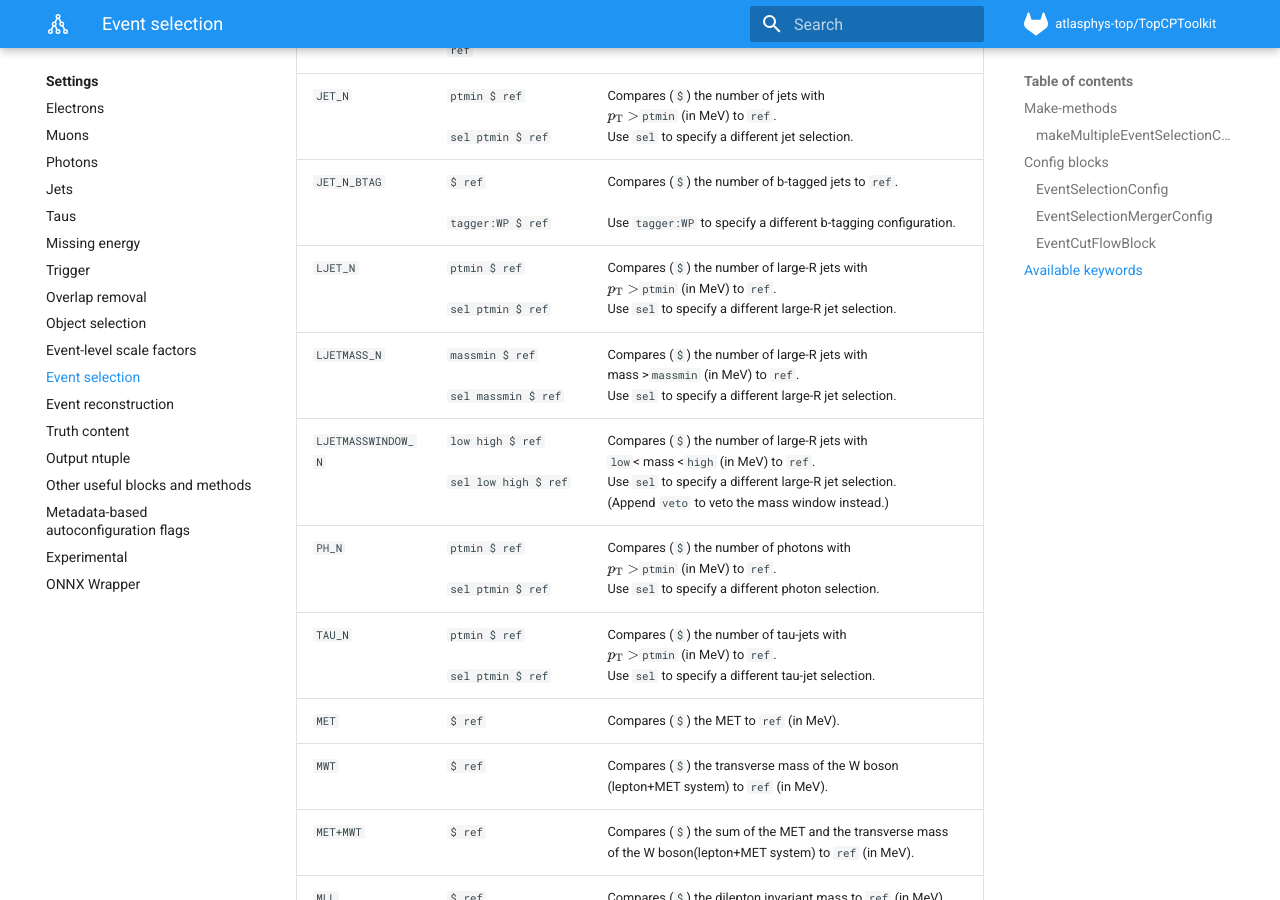
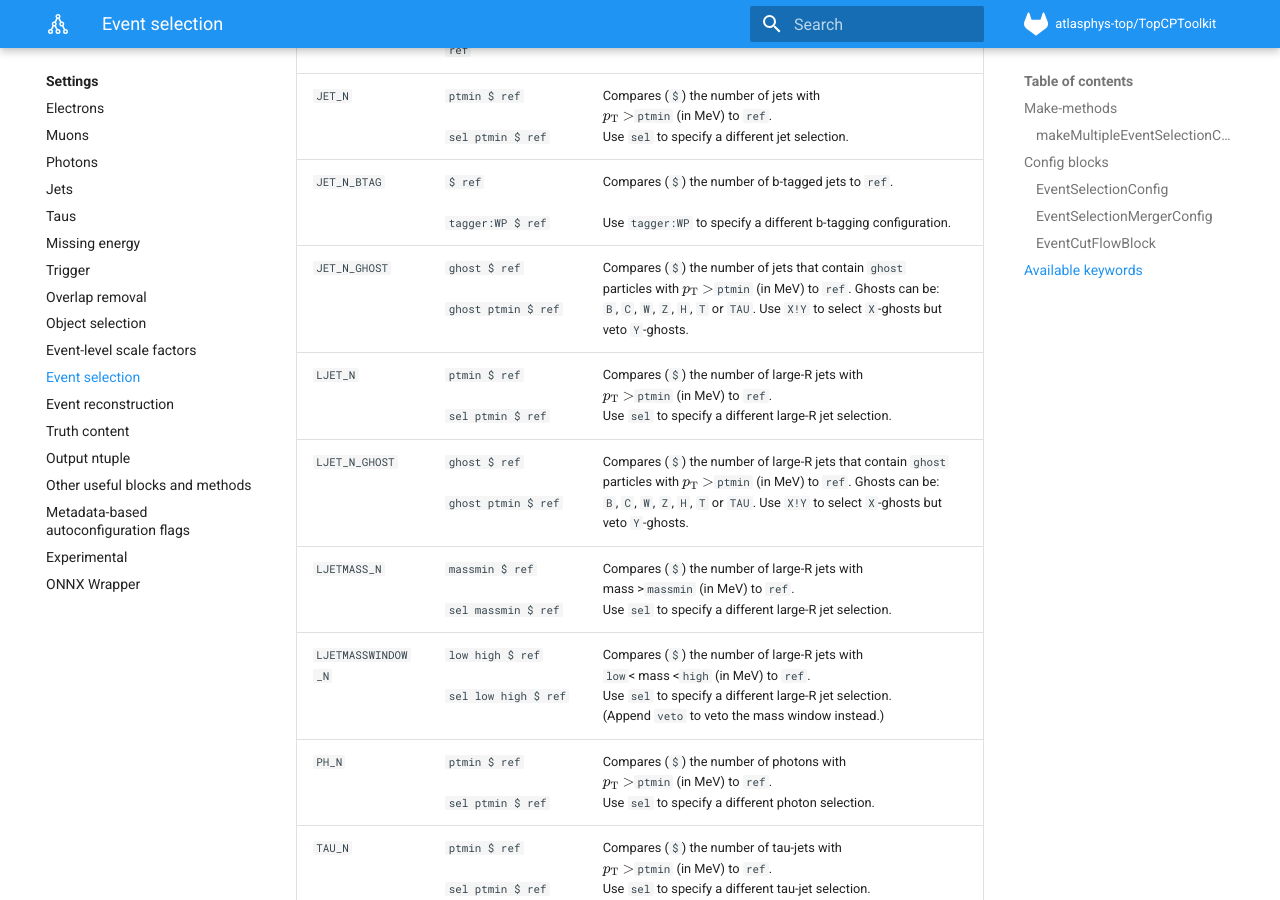
Before and after one commit to SuperNova76/TopCPToolKit, an MkDocs documentation site: the page built from docs/settings/eventselection.md, in a window 1280 px wide and 900 px high, scrolled down 5042 px. Built offline with MkDocs 1.6.1 and Material for MkDocs 9.7.7, drawn with Linux system fonts in a browser that asks for light colours; formulas are drawn with MathJax 3.

Commit message:
ghost jet selectors

```diff
--- a/docs/settings/eventselection.md
+++ b/docs/settings/eventselection.md
@@ -182,7 +182,9 @@ The symbol `$` below is a placeholder for any of the following comparison operat
 | `SUM_EL_N_MU_N` | `ptmin $ ref`<br><br>`ptminEL ptminMU $ ref` | Compares (`$`) the number of electrons and muons with <br>$p_\mathrm{T}>$`ptmin` (in MeV) to `ref`.<br>Same, but with different cuts for electrons/muons. |
 | `JET_N` | `ptmin $ ref`<br><br>`sel ptmin $ ref` | Compares (`$`) the number of jets with <br>$p_\mathrm{T}>$`ptmin` (in MeV) to `ref`.<br>Use `sel` to specify a different jet selection. |
 | `JET_N_BTAG` | `$ ref`<br><br>`tagger:WP $ ref` | Compares (`$`) the number of b-tagged jets to `ref`.<br><br>Use `tagger:WP` to specify a different b-tagging configuration. |
+| `JET_N_GHOST` | `ghost $ ref` <br><br>`ghost ptmin $ ref` | Compares (`$`) the number of jets that contain `ghost`<br>particles with $p_\mathrm{T}>$`ptmin` (in MeV) to `ref`. Ghosts can be:<br>`B`, `C`, `W`, `Z`, `H`, `T` or `TAU`. Use `X!Y` to select `X`-ghosts but veto `Y`-ghosts. |
 | `LJET_N` | `ptmin $ ref` <br><br>`sel ptmin $ ref` | Compares (`$`) the number of large-R jets with <br>$p_\mathrm{T}>$`ptmin` (in MeV) to `ref`.<br>Use `sel` to specify a different large-R jet selection. |
+| `LJET_N_GHOST` | `ghost $ ref` <br><br>`ghost ptmin $ ref` | Compares (`$`) the number of large-R jets that contain `ghost`<br>particles with $p_\mathrm{T}>$`ptmin` (in MeV) to `ref`. Ghosts can be:<br>`B`, `C`, `W`, `Z`, `H`, `T` or `TAU`. Use `X!Y` to select `X`-ghosts but veto `Y`-ghosts. |
 | `LJETMASS_N` | `massmin $ ref` <br><br>`sel massmin $ ref` | Compares (`$`) the number of large-R jets with <br>mass >`massmin` (in MeV) to `ref`.<br>Use `sel` to specify a different large-R jet selection. |
 | `LJETMASSWINDOW_N` | `low high $ ref`<br><br>`sel low high $ ref` | Compares (`$`) the number of large-R jets with <br>`low`< mass <`high` (in MeV) to `ref`.<br>Use `sel` to specify a different large-R jet selection.<br>(Append `veto` to veto the mass window instead.) |
 | `PH_N` | `ptmin $ ref`<br><br>`sel ptmin $ ref` | Compares (`$`) the number of photons with <br>$p_\mathrm{T}>$`ptmin` (in MeV) to `ref`.<br>Use `sel` to specify a different photon selection. |
```
